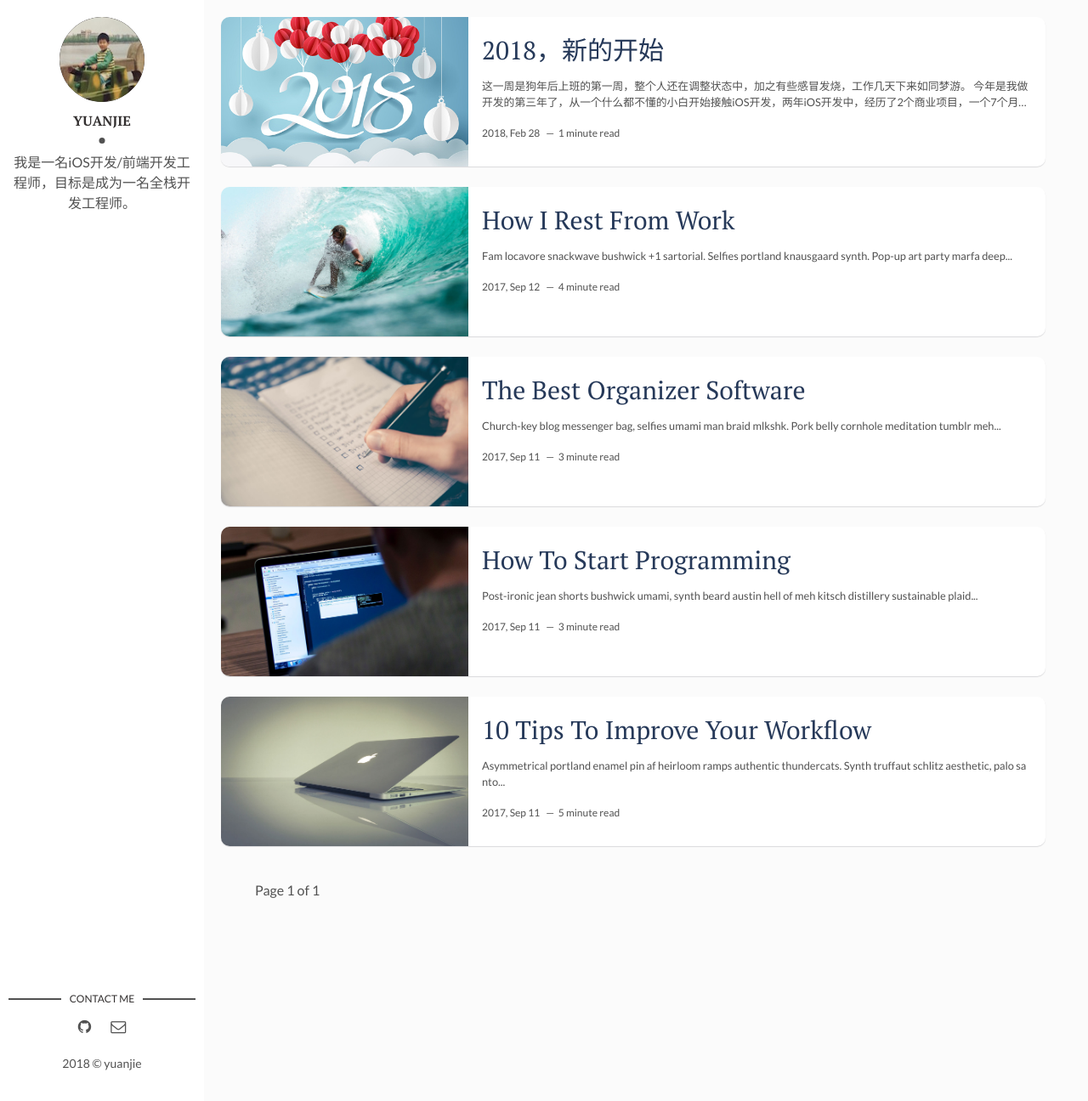
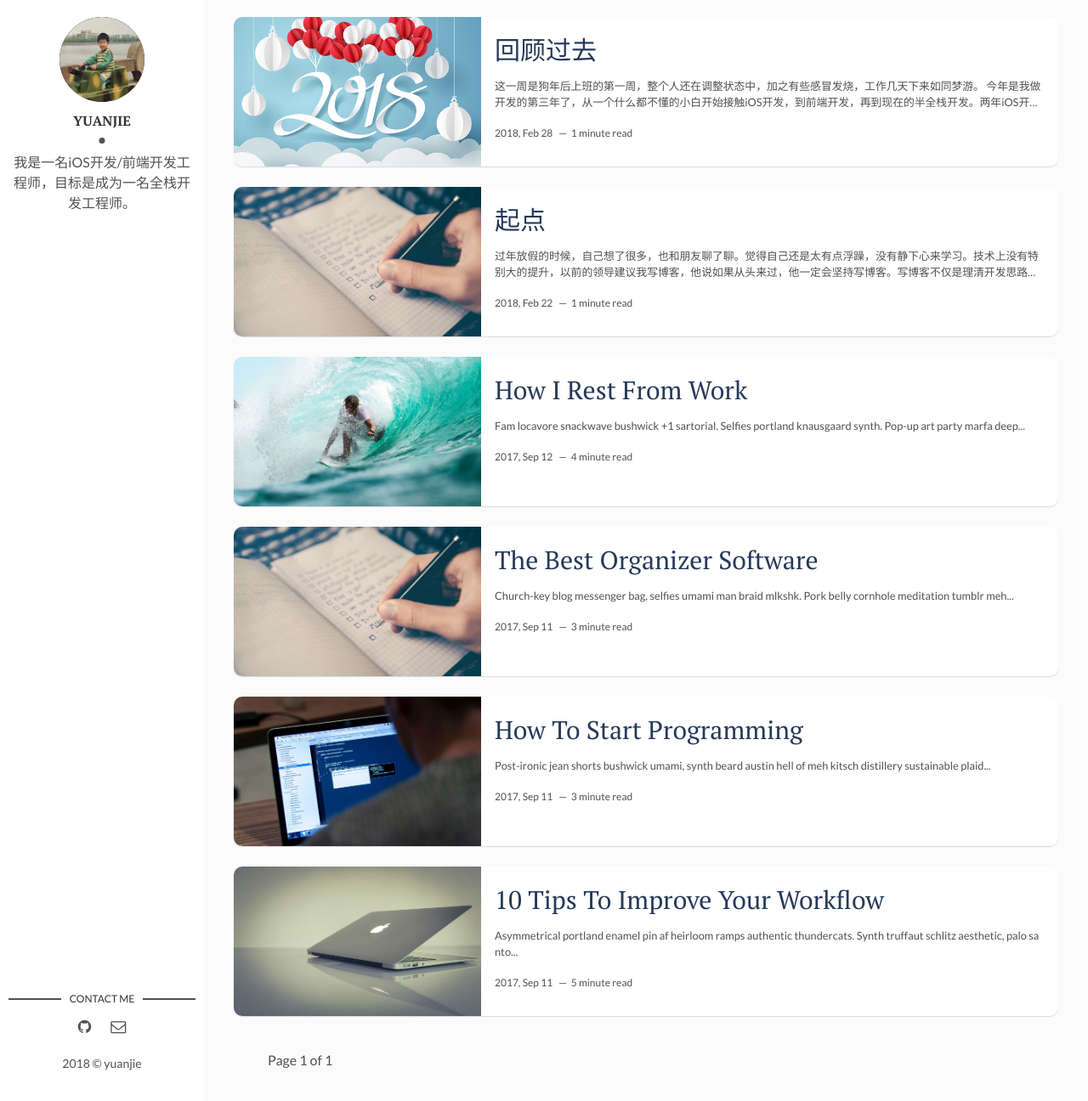
Before and after one commit to zchenxing/zyj7815.github.io, a Jekyll site: the page built from index.html, in a window 1280 px wide and 1296 px high. Shown: the whole window at 85% size. Built offline with Jekyll 4.4.1, drawn with Linux system fonts in a browser that asks for light colours; the list of posts is cut into pages by our own code.

Commit message:
第一篇博客

```diff
--- /dev/null
+++ b/_posts/2018-02-22-my-first-blog.markdown
@@ -0,0 +1,15 @@
+---
+layout: post
+title: 起点
+date: 2018-02-22 17:00:00 +0800
+description: 我的第一篇博客. # Add post description (optional)
+img: 20180222/20180222-1.jpg # Add image post (optional)
+tags: [随笔] # add tag
+---
+
+
+过年放假的时候，自己想了很多，也和朋友聊了聊。觉得自己还是太有点浮躁，没有静下心来学习。技术上没有特别大的提升，以前的领导建议我写博客，他说如果从头来过，他一定会坚持写博客。写博客不仅是理清开发思路，更是将技术沉淀下来，巩固知识，加深映像。
+
+目前我可能还不是太会写博客，完事开头难吧。所以决定先模仿好的博客，慢慢积累，再发展自己的风格。
+
+#### 2018， 加油!!!
--- a/_posts/2018-02-28-first-blog.markdown
+++ /dev/null
@@ -1,18 +0,0 @@
----
-layout: post
-title: 2018，新的开始
-date: 2018-02-28 14:00:00 +0800
-description: 我的第一篇博客. # Add post description (optional)
-img: 20180228/20180228-1.jpg # Add image post (optional)
-tags: [杂记] # add tag
----
-
-这一周是狗年后上班的第一周，整个人还在调整状态中，加之有些感冒发烧，工作几天下来如同梦游。
-
-今年是我做开发的第三年了，从一个什么都不懂的小白开始接触iOS开发，两年iOS开发中，经历了2个商业项目，一个7个月，一个一年半。从中还是学到了很多东西，开发也变得得心应手了。特别是第二个项目，前前后后经历过2次大的调整，基本每次调整都等于重构。从第一个版本的以家庭圈为主的健康数据管理，到第二个版本的以存储健康档案为主的档案管理，再到后来的以私人健康教练的主的健康养成。三个不同的阶段，相当于做了三个不同的APP。
-
-从无到有，也接触了很多东西，如UI搭建方式的选型，考虑是用纯代码、storyboard还是xib，最后选用纯代码写UI也是考虑到后期维护和可扩展性大。还有iOS端数据的存储设计，是选用CoreData还是sqlite3或是FMDB，虽说都是基于sqlite，sqlite3直接排除，原因就是操作复杂。最后还是选择了FMDB做本地数据的操作，其实当时选这个主要就是为了更熟悉sql语句。项目中遇到的最大的UI的问题还是绘制动态折线图，还要在折线部分绘制阴影，也就是这样
-
-![截图1]({{site.baseurl}}/assets/img/20180228/20180228-2.jpg)
-
-当时的第一反应就是找个能画折线图的开源库，再随便填几个数据就ok了，结果当时找了很久也没有满足需求的。求人不如求己，那就自己写吧。静下心来思考，其实也不难，也就是先用QuartzCore或UIBezierPath画出图表基准线。再根据数据绘制N个点，然后再按点的位置画一条折线出来，绘制简单的折线也就是这个思路。下面的阴影则是根据折线路径画的多边形，再用阴影填充就达到效果了。
--- /dev/null
+++ b/_posts/2018-02-28-review-the-past.markdown
@@ -0,0 +1,53 @@
+---
+layout: post
+title: 回顾过去
+date: 2018-02-28 14:00:00 +0800
+description: 回顾过去. # Add post description (optional)
+img: 20180228/20180228-1.jpg # Add image post (optional)
+tags: [随笔] # add tag
+---
+
+这一周是狗年后上班的第一周，整个人还在调整状态中，加之有些感冒发烧，工作几天下来如同梦游。
+
+今年是我做开发的第三年了，从一个什么都不懂的小白开始接触iOS开发，到前端开发，再到现在的半全栈开发。两年iOS开发、1年半大前端开发，经历了3个商业项目，一个7个月，两个一年半。从中还是学到了很多东西，开发也变得得心应手了。特别是第二个iOS项目，前前后后经历过2次大的调整，基本每次调整都等于重构。从第一个版本的以家庭圈为主的健康数据管理，到第二个版本的以存储健康档案为主的档案管理，再到后来的以私人健康教练的主的健康养成。三个不同的阶段，相当于做了三个不同的APP。
+
+这里我想先回顾一下iOS开发。从无到有，也接触了很多东西，如UI搭建方式的选型，考虑是用纯代码、storyboard还是xib，最后选用纯代码写UI也是考虑到后期维护和可扩展性大。还有iOS端数据的存储设计，是选用CoreData还是sqlite3或是FMDB，虽说都是基于sqlite，sqlite3直接排除，原因就是操作复杂。最后还是选择了FMDB做本地数据的操作，其实当时选这个主要就是为了更熟悉sql语句。项目中遇到的最大的UI的问题还是绘制动态折线图，还要在折线部分绘制阴影，也就是这样
+
+![截图1]({{site.baseurl}}/assets/img/20180228/20180228-2.jpg)
+
+当时的第一反应就是找个能画折线图的开源库，再随便填几个数据就ok了，结果当时找了很久也没有满足需求的。求人不如求己，那就自己写吧。静下心来思考，其实也不难，也就是先用QuartzCore或UIBezierPath画出图表基准线。再根据数据绘制N个点，然后再按点的位置画一条折线出来，绘制简单的折线也就是这个思路。下面的阴影则是根据折线路径画的多边形，再用阴影填充就达到效果了。
+
+
+除了本地化存储、UI的一些体会，还有最重要的就是性能优化。iOS端的性能优化可以做的东西可以有很多很多，而我也只是解决了很少的东西，虽然不多，但经验总是宝贵的。就拿一些典型的性能优化来说
+- 对于部分页面需要请求大量数据的，利用iOS的生命周期，在`viewWillAppear`中加载UI，在`viewDidAppear`中加载数据。还有和后台协商，将某些API合并成一个API，尽量减少数据的请求
+- 对`delegate`、`block`用`weak`修饰，避免引起循环引用
+
+> 这里提到循环引用，就想扯句题外话，谈谈关于block为什么会造成循环引用。block本质上就是一个函数指针，即所指向的代码块的内存地址。block用于传值，实际就是把block的地址传到要调用block的地方。如果当前控制器引用了block，而block又去引用当前的控制器self，就会造成循环引用。而如果block没有直接或间接被self存储，就不会产生循环引用
+
+继续谈性能优化
+
+- 所有的图片预先只加载小图，需要预览时再加载大图，并将图片下载放到后台线程处理
+- 本地缓存图片，获取图片先查看本地缓存，没有再获取
+- 关于tableView，对于每行高度不同的cell，要先对每行的高度进行计算，当加载cell时，只需去拿到cell高度并渲染
+- 在tableView中会遇到很多需要加载图片的地方，我采取的方案是当tableView滚动时，不加载图片，当tableView停止滑动时，再reloadData。这样在用户滑动时，滑动的流畅度提高，不会出现大量卡顿的情况
+- 还有 一定要用真机测试，一定要用真机测试，一定要用真机测试，重要的事情说三遍。手机的性能和Mac完全不在一个级别上，模拟器测试的好好的，一到iPhone上就掉帧厉害。所以有关性能的测试一定要放到手机上
+
+在项目中还有很多地方可以优化，稍加注意，对性能的提升都会有很大的帮助。对于程序员来说，每个地方都是不得不要去解决的，解决了问题，心里的成就感也油然而生。
+
+回顾了一些关于iOS开发的感想，那么就要说说为什么我又会走上前端开发的道路。
+
+将时间回溯到2016年中旬，当时必顾健康正在做推广，有很多活动页面需要经常做修改。Android还好，但是iOS呢，上架一次就要花费好几天，如果没通过，又是好几天。所以摆在我们眼前很现实的问题，就是如何满足那些快速发展和多变的需求，Hybrid开发就此走进了我们的视野。当时对比了好几个框架，最后选择了`Cordova`作为混合开发的基础。原因就是iOS端和Android端都支持，其二就是可以直接引入到现有的项目中。
+
+Hybrid开发需要前端的支持，而当时公司的前端主要忙着开发产品的活动页面。So，我们只有前端、native一起搞。在接下来的半个月，我们主要了解h5、native交互原理，然后开始定制化开发插件。根据需求，开发定制插件，前端js只需调用这些接口，就能和native进行交互。根据这一套插件，然后我们把重心放到web开发中，实现一套代码两短可用，很大程度上提升了开发效率。不过中间还是遇到很多坑，比如经常会遇到在iOS端没问题，在Android端就会产生bug，并且当时Android对web的支持也没有iOS做的好，调试起来很麻烦。不过后来还是在团队的努力下，慢慢趋于稳定。解决了hybrid开发的问题，那么就要面对最主要的问题了，如何应对多变的需求。我们采取的方法是
+1. 将web代码放到本地，同时也提升了webView的流畅度
+2. 有一个log文件记录每个每个web文件的hash值
+3. 在后台放一套web代码，当后台web代码发生改变，客户端会匹配hash值并下载新的代码更新到本地
+4. 被改变的页面打开后，读取新的代码，页面改变
+
+就此，我们也解决了客户端热更新的问题。但是因为这次经历，我对前端开发产生了兴趣，也为我之后走上前端开发埋下了伏笔。这次经历后，我发现hybrid开发效率确实很高，所以为了提升我的技术栈，我开始学习前端知识。俗话说“闭门造车,出门合辙”，学了前端不做项目肯定不行。在和公司领导沟通好，我开始转岗到了前端开发。
+
+作为前端开发的我，第一个项目就是现在公司主要的产品——必顾养老管家。一套用于养老院管理的SaaS平台，项目基于Vue.js开发单页面程序。采用工程化、模块化、组件化开发项目，这种模式能有效降低代码耦合度，不仅提高了开发效率，也降低维护难度。最让我体会深刻的就是vue的MVVM架构，数据双向绑定，简化DOM的操作，将任务着重放到业务开发中。在开发后期也证明了，管理系统有大量的数据操作，非常适合SPA开发。同时，使用webpack配置并打包项目，用Jenkins+git实现项目的持续集成和自动化部署，在测试环境中也省去了大量的打包部署时间，为此，我也开始基础和学习Linux的知识。
+
+后来由于需求的增加，之前的架构已经不足以支持目前的开发了，在经历了一番讨论后。我们决定将之前的所有都推翻，采用ruby on rails开发服务系统。ruby on rails 给我的第一感觉就是开发效率高，非常的高。一句命令生成model、view、controller，资源的增删改查都已经生成好。不过ruby on rails开发本质还是web2.0的那一套，与现在大行其道的前后端分离扯不上边。不过各有各的好，用什么技术都可以，最重要的是实现需求。
+
+至此，我才算真正意义上走上了程序员的道路。
--- a/assets/css/main.css
+++ b/assets/css/main.css
@@ -447,10 +447,6 @@ template {
 .highlighter-rouge {
   color: #ce887b;
   font-weight: 400;
-  border: 1px solid #607D8B;
-  -webkit-border-radius: 3px;
-          border-radius: 3px;
-  padding: 0.1rem 0.5rem;
 }
 
 .highlight .hll {
@@ -797,6 +793,7 @@ blockquote {
   padding-left: 1.1rem;
   margin-left: 1rem;
   font-style: italic;
+  font-size: .9rem;
   color: #ada8a8;
 }
 
@@ -871,6 +868,8 @@ table tfoot td {
 .wrapper {
   max-width: 1250px;
   position: relative;
+  margin-left: auto;
+  margin-right: auto;
 }
 
 .post, .article-page {
@@ -949,8 +948,8 @@ table tfoot td {
 }
 
 .about img:hover {
-  -webkit-transform: scale3d(0.9, 0.9, 1);
-          transform: scale3d(0.9, 0.9, 1);
+  -webkit-transform: scale3d(1.3, 1.3, 1);
+          transform: scale3d(1.3, 1.3, 1);
 }
 
 .about .author-name {
@@ -1194,6 +1193,7 @@ a.newer-posts:hover {
 /* - - - - - - - - - - Post Page Styles - - - - - - - - - - */
 .wrap-content {
   padding: 20px;
+  font-size: 1rem;
 }
 
 .header-page {
--- a/assets/css/scss/_syntax.scss
+++ b/assets/css/scss/_syntax.scss
@@ -1,5 +1,5 @@
 .highlight {background-color: #faf9f9; border-radius: 3px; margin: 0;}
-.highlighter-rouge {color: #ce887b; font-weight: 400; border: 1px solid #607D8B; border-radius: 3px; padding: 0.1rem 0.5rem;}
+.highlighter-rouge {color: #ce887b; font-weight: 400;}
 .highlight .hll { background-color: #ffc; }
 .highlight .c { color: #999; } /* Comment */
 .highlight .err { color: #a00; background-color: #faa; } /* Error */
--- a/assets/css/scss/main.scss
+++ b/assets/css/scss/main.scss
@@ -34,6 +34,7 @@ blockquote {
   padding-left: 1.1rem;
   margin-left: 1rem;
   font-style: italic;
+  font-size: .9rem;
   color: #ada8a8;
 }
 
@@ -95,6 +96,8 @@ table tfoot td {
 .wrapper {
   max-width: 1250px;
   position: relative;
+  margin-left: auto;
+  margin-right: auto;
 }
 
 .post, .article-page {
--- a/assets/css/scss/parts/_home-page.scss
+++ b/assets/css/scss/parts/_home-page.scss
@@ -29,7 +29,7 @@
         border-radius: 50%;
         transition: transform 0.35s;
         &:hover {
-            transform: scale3d(0.90, 0.90, 1);
+            transform: scale3d(1.3, 1.3, 1);
         }
     }
     .author-name {
--- a/assets/css/scss/parts/_post-page.scss
+++ b/assets/css/scss/parts/_post-page.scss
@@ -1,5 +1,6 @@
 .wrap-content {
   padding: 20px;
+  font-size: 1rem;
 }
 
 .header-page {
```
Also changed, not shown: assets/img/20180222/20180222-1.jpg (added).
